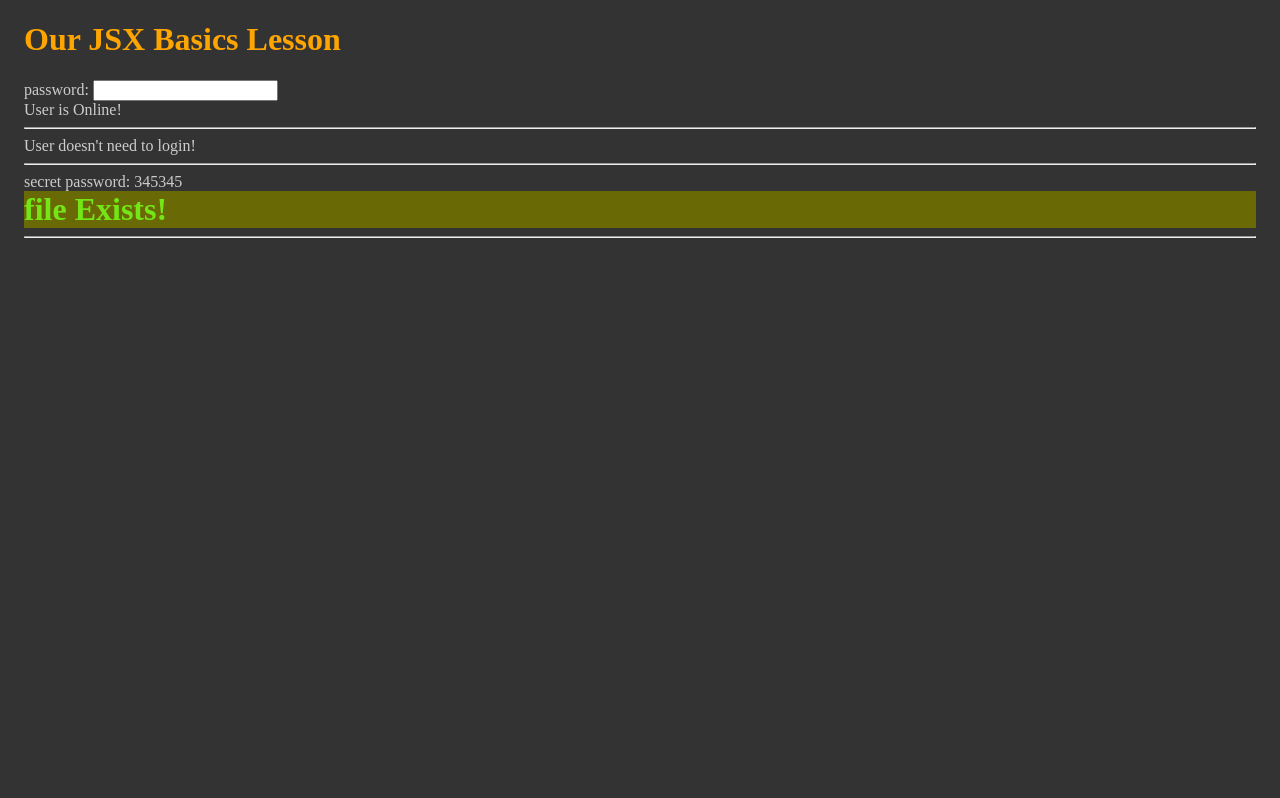
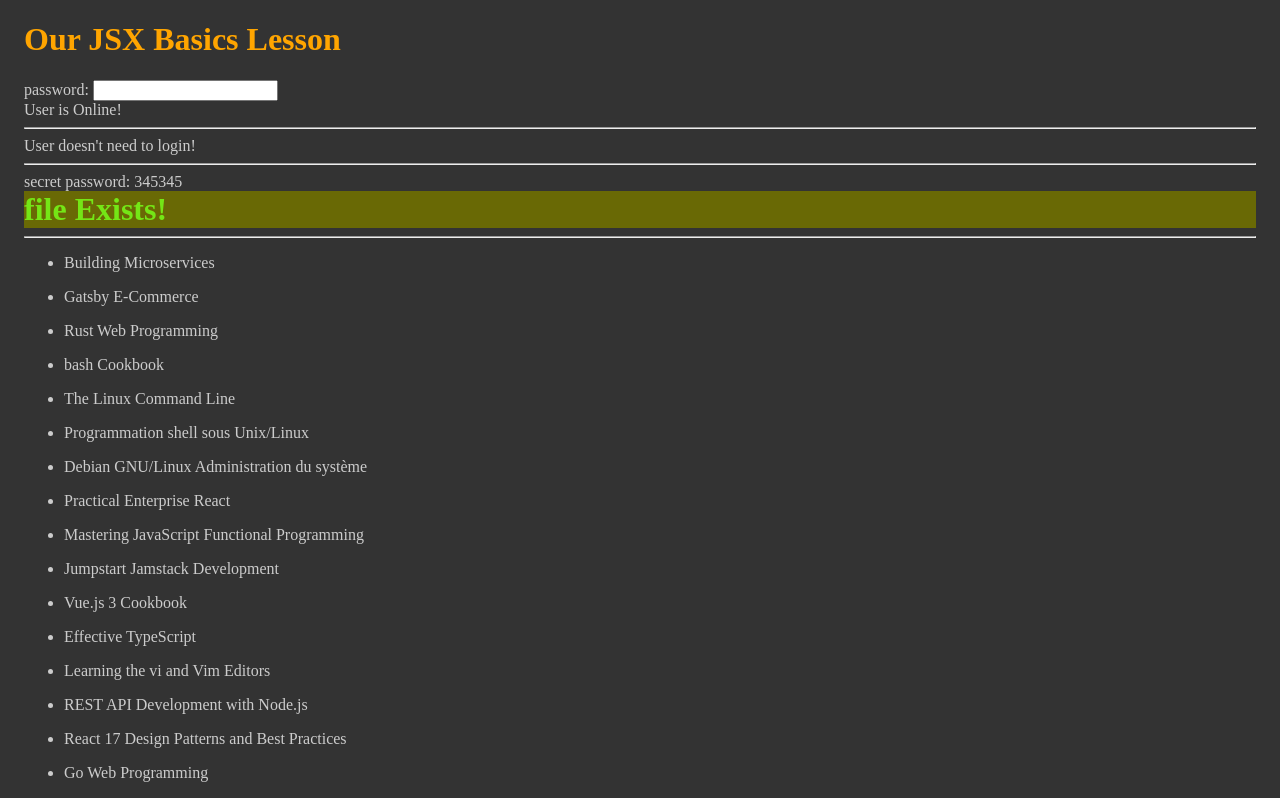
Before and after one commit to Scientific-Research/mk02-jsx-basics, a React app: page / in a window 1280 px wide. Shown: the top 798 px of the page. Built offline with nearby package versions, Linux system fonts and the light colour scheme; the HTML template or start-up script is replaced by a standard one.

Commit message:
{Techbooks.map((tb) => (         <ul key={tb.id}>           <li>{tb.title}</li>         </ul>       ))}

```diff
--- a/src/App.jsx
+++ b/src/App.jsx
@@ -27,7 +27,6 @@ function App() {
   return (
     <div className="App">
       <h1>{title}</h1>
-
       <form action="">
         password: <input type="text" />
       </form>
@@ -35,24 +34,25 @@ function App() {
       {userOnline && <div>User is Online!</div>}
       {/* <p>Test</p> */}
       <hr />
-
       {/* Ternary  strange if-else Statement: */}
       {userOnline ? (
         <div>User doesn't need to login!</div>
       ) : (
         <div>User needs to login</div>
       )}
-
       <hr />
       {userOnline && <div>secret password: 345345</div>}
-
       {userOnline ? (
         <div className="info-online">file Exists! </div>
       ) : (
         <div className="info-offline">file Deleted! </div>
       )}
       <hr />
-
+      {Techbooks.map((tb) => (
+        <ul key={tb.id}>
+          <li>{tb.title}</li>
+        </ul>
+      ))}
     </div>
   );
 }
```
